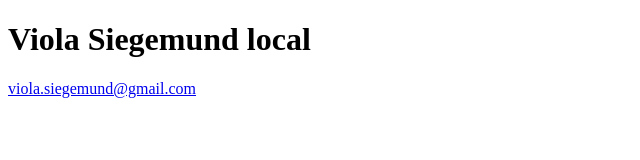
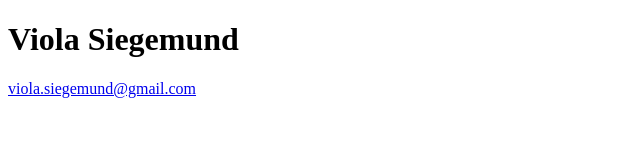
Before and after one commit to davidvoelkel/homepage, a plain HTML site: page index.html in a window 1280 px wide. Shown: the whole page, without its empty margins (0-640 px from the left). Drawn offline with Linux system fonts and the light colour scheme.

Commit message:
rewrite next try

```diff
--- a/index.html
+++ b/index.html
@@ -5,7 +5,7 @@
 	<title>Viola Siegemund</title>
 </head>
 <body>
-	<h1>Viola Siegemund local</h1>
+	<h1>Viola Siegemund</h1>
 	<a href="mailto:viola.siegemund@gmail.com">viola.siegemund@gmail.com</a>
 </body>
 </html>
```
